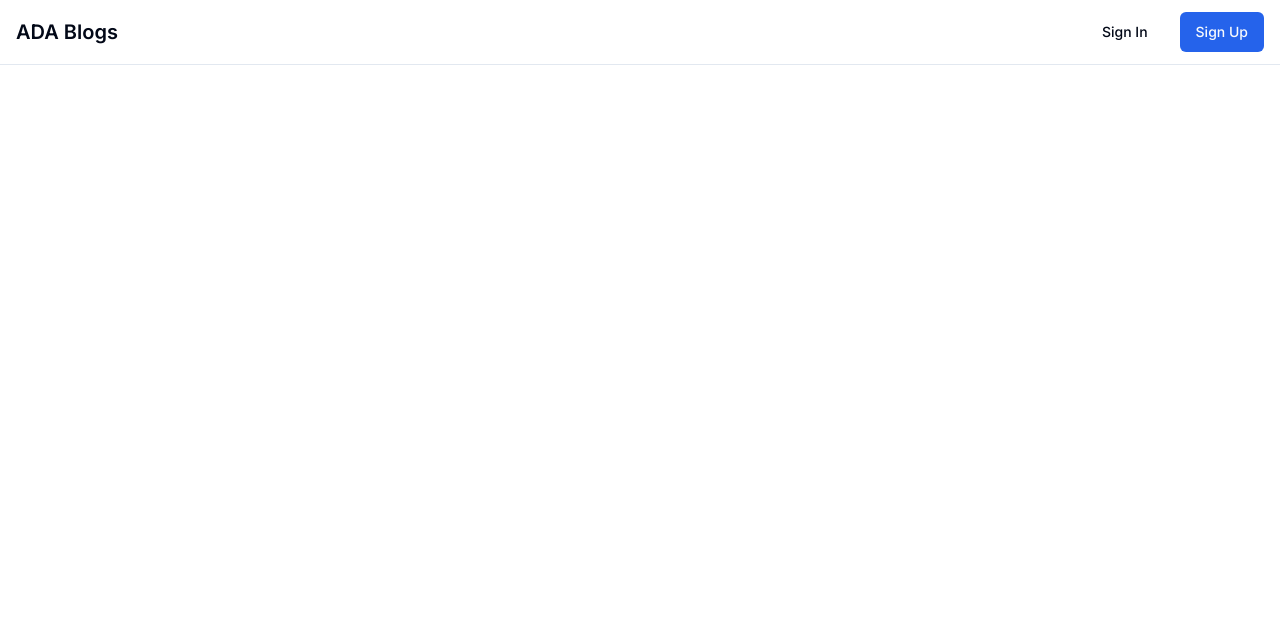
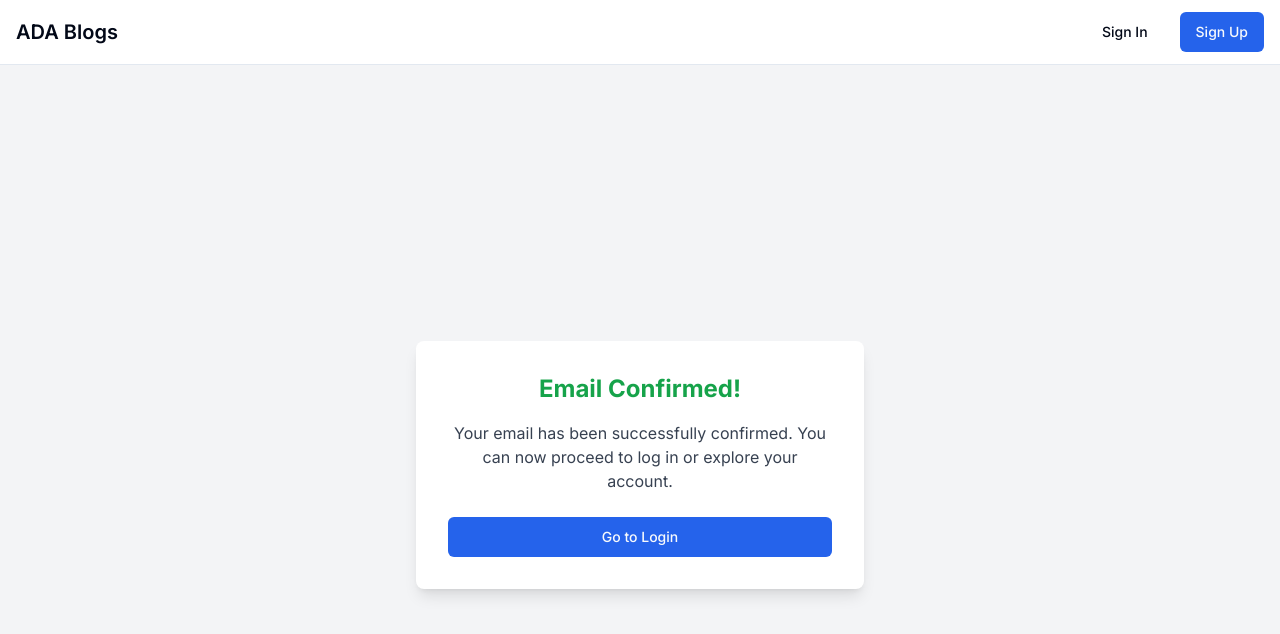
Before and after one commit to ssa17/ada-blogs-website, a React (Vite) app: page /email/confirmed in a window 1280 px wide. Shown: the top 634 px of the page. Built offline with nearby package versions, Linux system fonts and the light colour scheme.

Commit message:
Email confirmation page

```diff
--- a/src/App.tsx
+++ b/src/App.tsx
@@ -11,6 +11,7 @@ import CreatePost from "./pages/CreatePost";
 import PostDetail from "./pages/PostDetail";
 import EditPost from "./pages/EditPost";
 import Profile from "./pages/Profile";
+import EmailConfirmed from "@/pages/EmailConfirmed.tsx";
 
 const queryClient = new QueryClient();
 
@@ -31,6 +32,7 @@ const App = () => (
               <Route path="/posts/:id" element={<PostDetail />} />
               <Route path="/posts/:id/edit" element={<EditPost />} />
               <Route path="/profile" element={<Profile />} />
+              <Route path="/email/confirmed" element={<EmailConfirmed />} />
             </Routes>
           </main>
         </div>
--- /dev/null
+++ b/src/pages/EmailConfirmed.tsx
@@ -0,0 +1,25 @@
+import { useNavigate } from "react-router-dom";
+import { Button } from "@/components/ui/button";
+
+export default function EmailConfirmed() {
+  const navigate = useNavigate();
+
+  return (
+      <div className="min-h-screen flex flex-col items-center justify-center bg-gray-100">
+        <div className="bg-white p-8 rounded-lg shadow-lg max-w-md text-center">
+          <h1 className="text-2xl font-bold text-green-600">Email Confirmed!</h1>
+          <p className="mt-4 text-gray-700">
+            Your email has been successfully confirmed. You can now proceed to log in or explore your account.
+          </p>
+          <div className="mt-6">
+            <Button
+                className="w-full"
+                onClick={() => navigate("/login")}
+            >
+              Go to Login
+            </Button>
+          </div>
+        </div>
+      </div>
+  );
+}
--- a/src/pages/SignUp.tsx
+++ b/src/pages/SignUp.tsx
@@ -76,6 +76,7 @@ export default function SignUp() {
           data: {
             username: formData.username,
           },
+          emailRedirectTo: "https://syed-blogs.netlify.app/signin",
         },
       });
 
@@ -84,12 +85,12 @@ export default function SignUp() {
       // Create profile after successful signup
       if (authData.user) {
         const { error: profileError } = await supabase
-          .from('profiles')
-          .insert({
-            id: authData.user.id,
-            username: formData.username,
-            email: formData.email,
-          });
+            .from("profiles")
+            .insert({
+              id: authData.user.id,
+              username: formData.username,
+              email: formData.email,
+            });
 
         if (profileError) throw profileError;
       }
```
